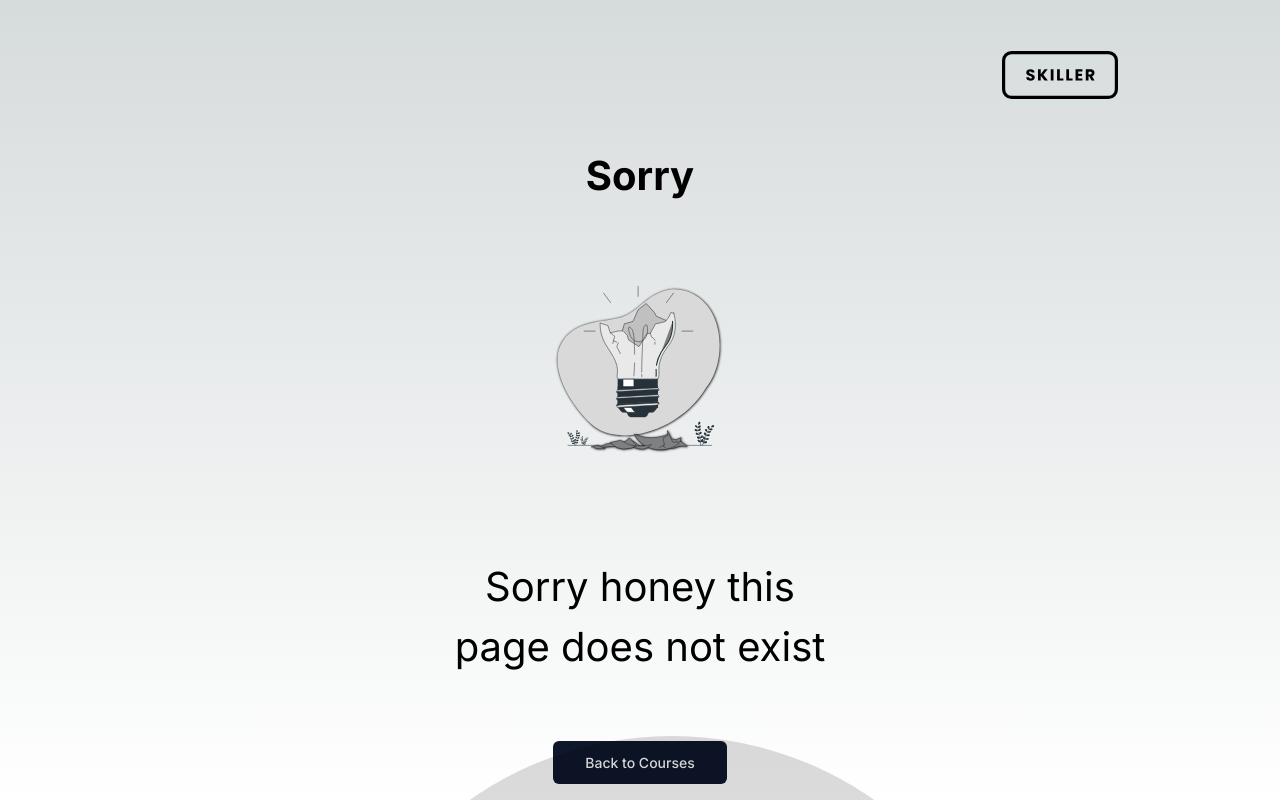
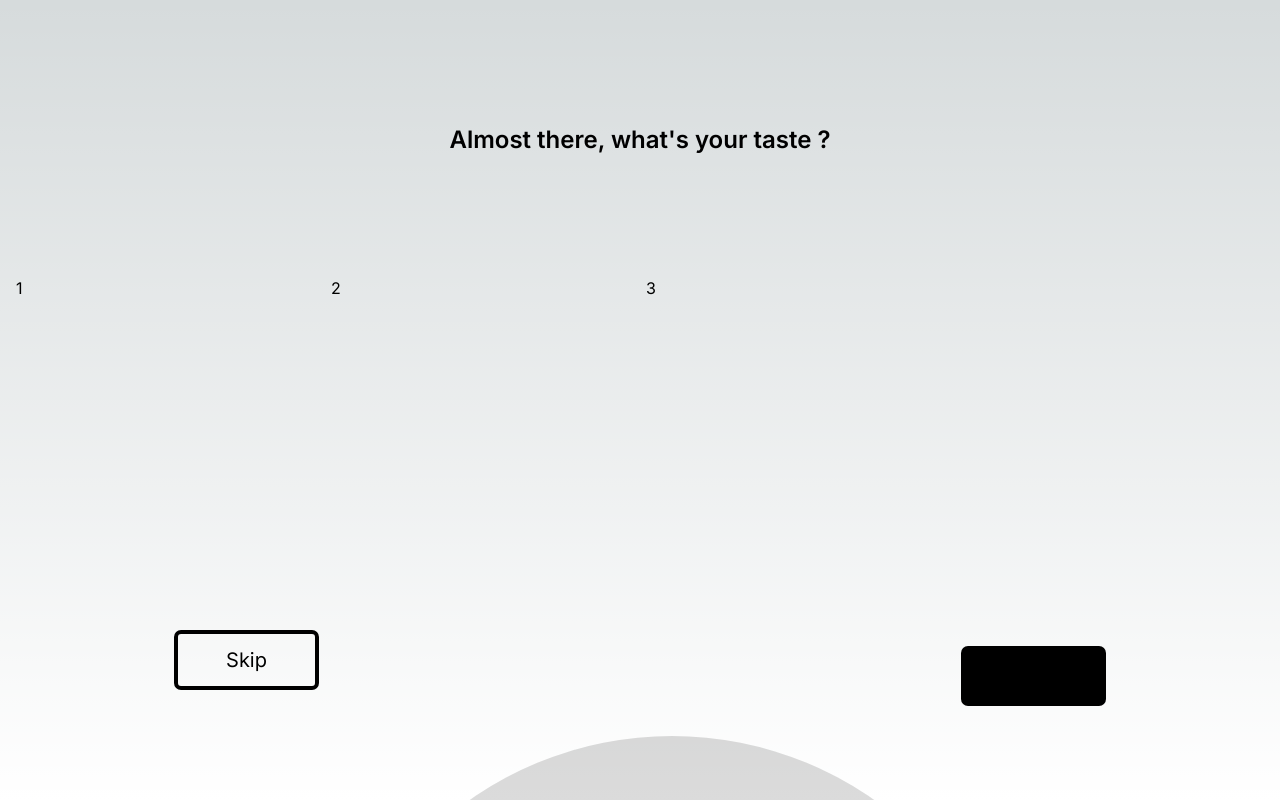
Before and after one commit to marks-eduhub/skiller-frontend, a Next.js app: page /preference in a window 1280 px wide. Before the commit this address had no page. Built offline with nearby package versions, Linux system fonts and the light colour scheme.

Commit message:
bone structure pref

```diff
--- /dev/null
+++ b/app/preference/page.tsx
@@ -0,0 +1,5 @@
+import Preference from "@/components/preference/";
+
+export default function PreferencePage() {
+    return <Preference/>;
+}
--- /dev/null
+++ b/components/preference/data.json
@@ -0,0 +1,7 @@
+{
+   "preference_options": [
+    "Poetry", "Art", "Programming", "Artificial Intelligence", "UI/UX", "Data Analysis",
+    "Databases", "Music", "Design"
+]
+
+}
--- /dev/null
+++ b/components/preference/index.tsx
@@ -0,0 +1,50 @@
+"use client";
+
+import React from "react";
+import data from "./data.json";
+import Image from "next/image";
+import { Button } from "../ui/button";
+// import { useRouter } from 'next/router';
+
+interface PreferenceProps {
+  errorMessage?: string;
+}
+const Preference: React.FC<PreferenceProps> = ({ errorMessage }) => {
+  // const router = useRouter(); // Access the router object
+
+  // function handleOnClick(): void {
+  //   router.push("/dashboard");
+  // }
+
+  return (
+    <div className="flex flex-col justify-center md:grid md:grid-cols-4 md:grid-rows-3 gap-3 bg-grey h-screen p-4 relative  overflow-y-auto">
+      {/* row 1 */}
+      <div className=""></div>
+      <div className="text-black font-semibold text-2xl col-span-2 flex justify-center self-center ">
+        <h3>Almost there, what's your taste ?</h3>
+        <div className="fixed left-1/8 w-[18rem] h-[18rem] bottom-[-14rem] md:left-1/6 md:bottom-[-40rem] md:h-[44rem] md:w-[44rem] lg:left-1/4  bg-black opacity-[14%] transform rounded-full " />
+      </div>
+      <div className=""></div>
+
+      {/* row 2 */}
+        <div className="col-span-1">1</div>
+        <div className="col-span-1">2</div>
+        <div className="col-span-2">3</div>
+
+
+      {/* row 3 */}
+      <div className="flex justify-end self-center col-span-1">
+        <button className="rounded-[7px] border-4 border-solid border-black text-black text-[20px] w-[145px] h-[60px] ">
+          Skip
+        </button>
+      </div>
+      <div className="col-span-2"></div>
+      <div className=" flex justify-start self-center col-span-1">
+        <button className="rounded-[7px] bg-black w-[145px] h-[60px] mt-[2rem] ">
+          Sk
+        </button>
+      </div>
+    </div>
+  );
+};
+export default Preference;
```
